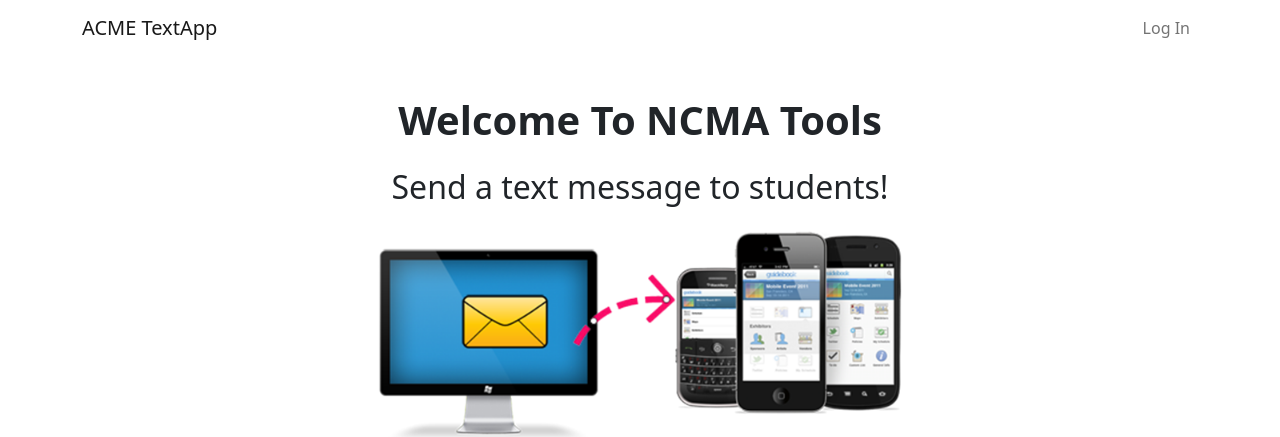
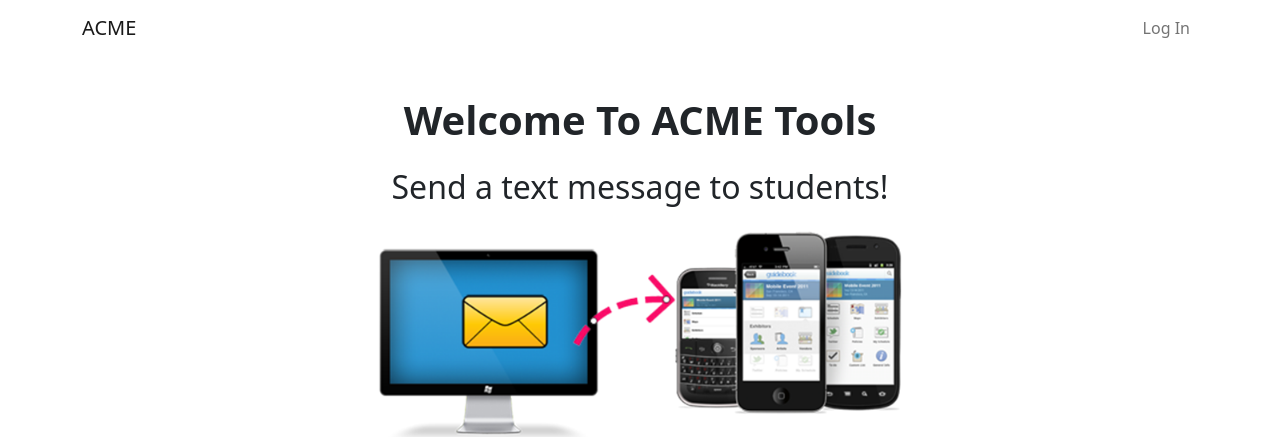
Before and after one commit to sjvarnum/demo-flask-twilio-webapp, a Flask app: page / in a window 1280 px wide. Shown: the top 437 px of the page. Run offline with Flask 2, Linux system fonts and the light colour scheme.

Commit message:
Change nabrand title and home page title

```diff
--- a/demo_flask_twilio_webapp/templates/base.html
+++ b/demo_flask_twilio_webapp/templates/base.html
@@ -15,7 +15,7 @@
     <body>
         <nav class="navbar navbar-expand-lg navbar-light bg-white fixed-top">
             <div class="container">
-                <a class="navbar-brand" href="{{ url_for('/.index') }}">ACME TextApp</a>
+                <a class="navbar-brand" href="{{ url_for('/.index') }}">ACME</a>
                 <button
                     class="navbar-toggler"
                     type="button"
--- a/demo_flask_twilio_webapp/templates/index.html
+++ b/demo_flask_twilio_webapp/templates/index.html
@@ -1,7 +1,7 @@
 {% extends 'base.html' %} {% block header %}
 <div class="d-flex-column justify-content-center">
   <h1 class="fw-bold text-center mt-5 mb-4">
-    {% block title %}Welcome To NCMA Tools{% endblock %}
+    {% block title %}Welcome To ACME Tools{% endblock %}
   </h1>
   <h2 class="text-center mb-4">Send a text message to students!</h2>
   <a href="{{ url_for('message.create') }}" alt="Send a text message"
```
